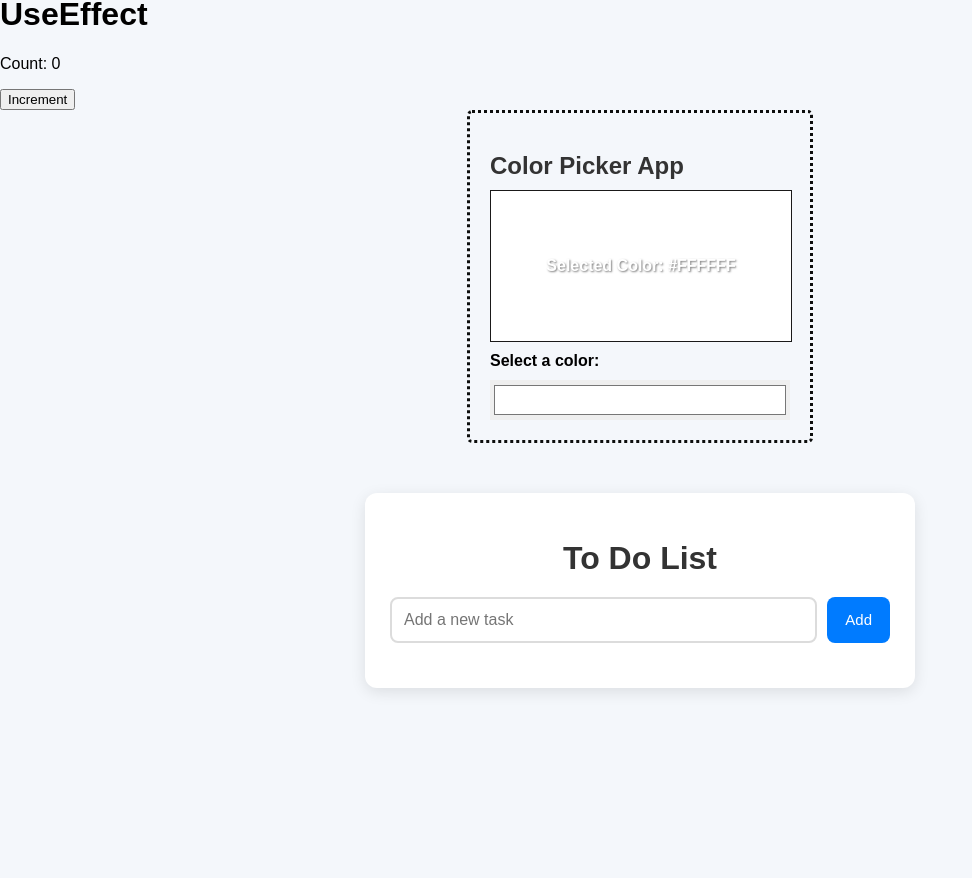
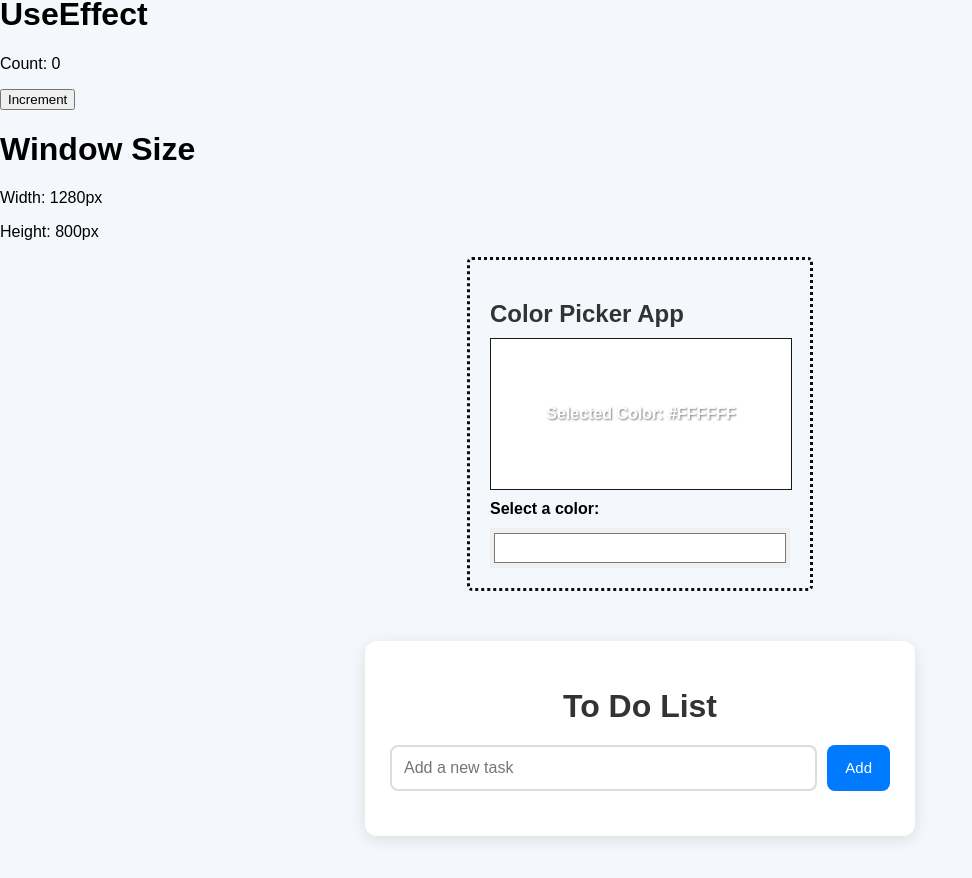
Before and after one commit to gowrivenneti/React-Learning, a React (Vite) app: page / in a window 1280 px wide. Shown: the part 4397-5275 px from the top of the page, without its empty margins (0-972 px from the left). Before the commit the page ends 5135 px from the top, so only its background shows below. Built offline with nearby package versions, Linux system fonts and the light colour scheme.

Commit message:
UseEffect with addeventListerner and RemoveEventListener is added

```diff
--- a/src/App2.jsx
+++ b/src/App2.jsx
@@ -8,6 +8,7 @@ import UpdateObjects from './UpdateObjects.jsx'
 import UpdateArray from './UpdateArray.jsx'
 import UpdateObjInArr from './UpdateObjInArr.jsx'
 import UseEffect from './UseEffect.jsx'
+import WidthHeightUE from './WidthHeightUE.jsx'
 function App2() {
     return (
         <div>
@@ -21,6 +22,7 @@ function App2() {
             <UpdateArray />
             <UpdateObjInArr />
             <UseEffect />
+            <WidthHeightUE />
         </div>
     )
 }
--- /dev/null
+++ b/src/WidthHeightUE.jsx
@@ -0,0 +1,25 @@
+import React,{useState,useEffect} from 'react';
+function WidthHeightUE(){
+    const [width, setWidth] = useState(window.innerWidth);
+    const [height, setHeight] = useState(window.innerHeight);
+    const handleResize = () => {
+            setWidth(window.innerWidth);
+            setHeight(window.innerHeight);
+        };
+    useEffect(() => {
+        window.addEventListener('resize', handleResize);
+         console.log("Listener Added");
+        return () => {
+            window.removeEventListener('resize', handleResize);
+            console.log('Cleaning up event listener');
+        };
+    }, []);
+    return (
+        <div>
+            <h1>Window Size</h1>
+            <p>Width: {width}px</p>
+            <p>Height: {height}px</p>
+        </div>
+    );
+}
+export default WidthHeightUE;
```
